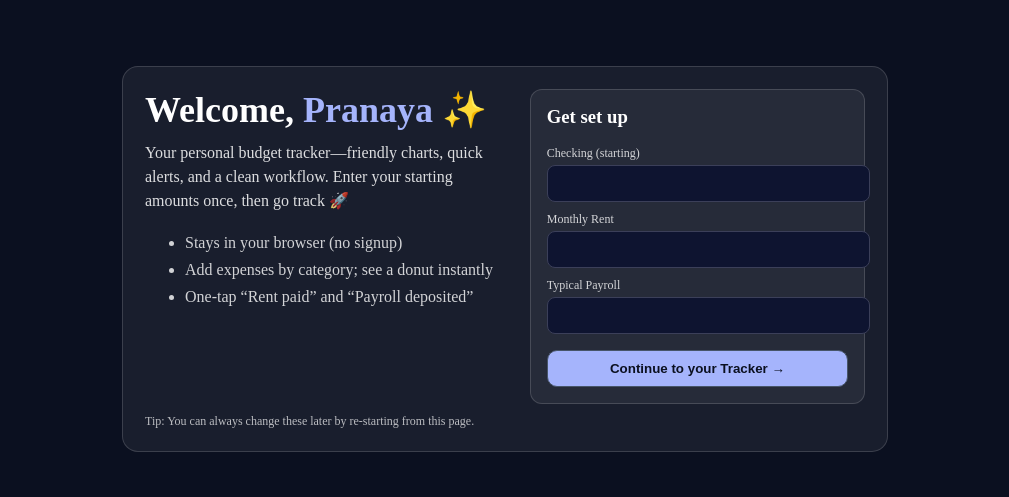
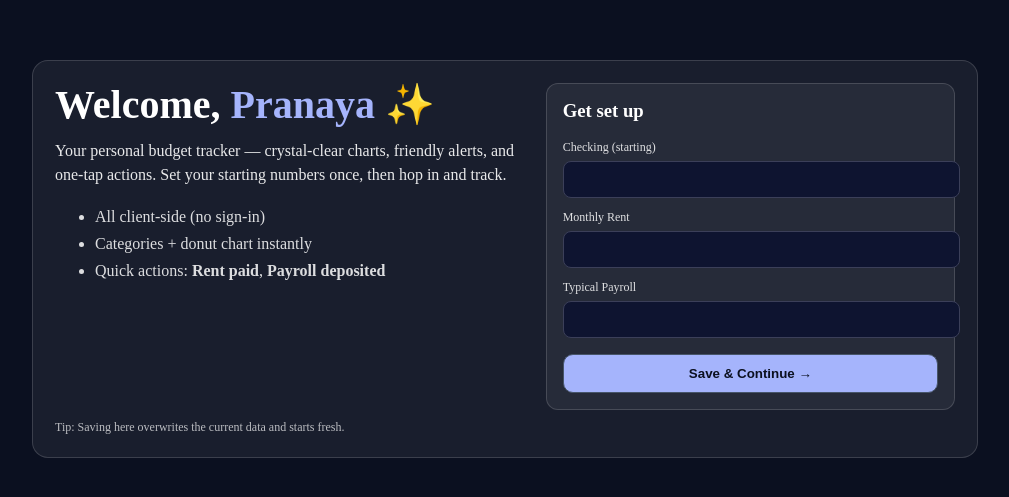
Before and after one commit to pranaya99/money-tracker, a Next.js app in the folder web/: page /welcome in a window 1280 px wide. Shown: the part 141-638 px from the top of the page, without its empty margins (135-1144 px from the left). Built offline with nearby package versions, Linux system fonts and the light colour scheme.

Commit message:
feat: restore landing page + make Rent affect donut; add Reset & Setup

```diff
--- a/web/app/welcome/page.tsx
+++ b/web/app/welcome/page.tsx
@@ -1,25 +1,24 @@
 'use client';
 
+import { useEffect, useState } from 'react';
 import { useRouter } from 'next/navigation';
-import { useEffect, useState } from 'react';
 import { motion } from 'framer-motion';
 
 type Setup = { checking: number; rent: number; payroll: number };
 
+function readDB() {
+  try { return JSON.parse(localStorage.getItem('budgetDB') || 'null'); } catch { return null; }
+}
+
 export default function Welcome() {
   const r = useRouter();
-  const [s, setS] = useState<Setup>({ checking: 0, rent: 0, payroll: 0 });
+  const existing = readDB();
+  const [s, setS] = useState<Setup>({
+    checking: existing?.base?.checking ?? 0,
+    rent: existing?.prefs?.rent ?? 0,
+    payroll: existing?.prefs?.payroll ?? 0,
+  });
   const [err, setErr] = useState('');
-
-  // If already configured, skip to tracker
-  useEffect(() => {
-    try {
-      const db = JSON.parse(localStorage.getItem('budgetDB') || 'null');
-      if (db && db.base && typeof db.base.checking === 'number') {
-        r.replace('/tracker');
-      }
-    } catch {}
-  }, [r]);
 
   function saveAndGo(e: React.FormEvent) {
     e.preventDefault();
@@ -27,13 +26,12 @@ export default function Welcome() {
     const rent = Number(s.rent);
     const payroll = Number(s.payroll);
     if (!checking || !rent || !payroll) {
-      setErr('Please enter all three amounts (numbers only).');
+      setErr('Please enter all three amounts.');
       return;
     }
-
-    // Initialize client DB
+    // Overwrite DB => clean slate
     const db = {
-      base: { checking },                 // immutable base
+      base: { checking },
       txns: [] as { id: string; name: string; amount: number; date: string; category?: string }[],
       expenses: [] as { id: string; name: string; category: string; amount: number; date: string }[],
       alerts: [] as { id: string; kind: string; message: string; created_at: string }[],
@@ -45,63 +43,101 @@ export default function Welcome() {
     r.push('/tracker');
   }
 
-  const label = { fontSize: 12, opacity: 0.8, marginBottom: 4 };
-
   return (
     <main style={{ minHeight: '100vh', display: 'grid', placeItems: 'center', background: '#0b1020', color: 'white' }}>
       <motion.div
-        initial={{ opacity: 0, y: 10 }} animate={{ opacity: 1, y: 0 }} transition={{ duration: 0.5 }}
-        style={{ width: 'min(720px,90vw)', background: 'rgba(255,255,255,0.06)', borderRadius: 16, padding: 22, border: '1px solid rgba(255,255,255,0.15)' }}
+        initial={{ opacity: 0, y: 10 }}
+        animate={{ opacity: 1, y: 0 }}
+        transition={{ duration: 0.5 }}
+        style={{
+          width: 'min(900px,92vw)',
+          background: 'rgba(255,255,255,0.06)',
+          borderRadius: 16,
+          padding: 22,
+          border: '1px solid rgba(255,255,255,0.15)',
+        }}
       >
-        <div style={{ display: 'grid', gridTemplateColumns: '1.1fr 1fr', gap: 16 }}>
+        <div style={{ display: 'grid', gridTemplateColumns: '1.15fr 1fr', gap: 20 }}>
+          {/* Left: hero copy */}
           <div style={{ paddingRight: 10 }}>
-            <h1 style={{ fontWeight: 900, margin: 0, fontSize: 36 }}>
+            <h1 style={{ margin: 0, fontWeight: 900, fontSize: 40, lineHeight: 1.1 }}>
               Welcome, <span style={{ color: '#a5b4fc' }}>Pranaya</span> ✨
             </h1>
-            <p style={{ opacity: 0.85, marginTop: 10, lineHeight: 1.5 }}>
-              Your personal budget tracker—friendly charts, quick alerts, and a clean workflow.
-              Enter your starting amounts once, then go track 🚀
+            <p style={{ opacity: 0.9, marginTop: 12, lineHeight: 1.5, fontSize: 16 }}>
+              Your personal budget tracker — crystal-clear charts, friendly alerts, and one-tap actions.
+              Set your starting numbers once, then hop in and track.
             </p>
-            <ul style={{ opacity: 0.8, lineHeight: 1.7 }}>
-              <li>Stays in your browser (no signup)</li>
-              <li>Add expenses by category; see a donut instantly</li>
-              <li>One-tap “Rent paid” and “Payroll deposited”</li>
+            <ul style={{ opacity: 0.85, lineHeight: 1.7, marginTop: 10 }}>
+              <li>All client-side (no sign-in)</li>
+              <li>Categories + donut chart instantly</li>
+              <li>Quick actions: <strong>Rent paid</strong>, <strong>Payroll deposited</strong></li>
             </ul>
           </div>
 
+          {/* Right: setup form */}
           <form onSubmit={saveAndGo} style={{ background: 'rgba(255,255,255,0.06)', border: '1px solid rgba(255,255,255,0.15)', borderRadius: 12, padding: 16 }}>
             <h3 style={{ marginTop: 0 }}>Get set up</h3>
-            <div style={{ display: 'grid', gap: 10 }}>
-              <label>
-                <div style={label}>Checking (starting)</div>
-                <input type="number" inputMode="decimal" step="0.01"
-                  value={s.checking || ''} onChange={(e) => setS({ ...s, checking: Number(e.target.value) })}
-                  style={{ width: '100%', padding: 10, borderRadius: 8, border: '1px solid #3b3f59', background: '#0e1430', color: 'white' }} required />
-              </label>
-              <label>
-                <div style={label}>Monthly Rent</div>
-                <input type="number" inputMode="decimal" step="0.01"
-                  value={s.rent || ''} onChange={(e) => setS({ ...s, rent: Number(e.target.value) })}
-                  style={{ width: '100%', padding: 10, borderRadius: 8, border: '1px solid #3b3f59', background: '#0e1430', color: 'white' }} required />
-              </label>
-              <label>
-                <div style={label}>Typical Payroll</div>
-                <input type="number" inputMode="decimal" step="0.01"
-                  value={s.payroll || ''} onChange={(e) => setS({ ...s, payroll: Number(e.target.value) })}
-                  style={{ width: '100%', padding: 10, borderRadius: 8, border: '1px solid #3b3f59', background: '#0e1430', color: 'white' }} required />
-              </label>
+            <div style={{ display: 'grid', gap: 12 }}>
+              <Field label="Checking (starting)">
+                <input
+                  type="number" inputMode="decimal" step="0.01" required
+                  value={s.checking || ''} onChange={(e)=>setS({...s, checking: Number(e.target.value)})}
+                  style={inputStyle}
+                />
+              </Field>
+              <Field label="Monthly Rent">
+                <input
+                  type="number" inputMode="decimal" step="0.01" required
+                  value={s.rent || ''} onChange={(e)=>setS({...s, rent: Number(e.target.value)})}
+                  style={inputStyle}
+                />
+              </Field>
+              <Field label="Typical Payroll">
+                <input
+                  type="number" inputMode="decimal" step="0.01" required
+                  value={s.payroll || ''} onChange={(e)=>setS({...s, payroll: Number(e.target.value)})}
+                  style={inputStyle}
+                />
+              </Field>
 
               {err && <div style={{ color: '#fecaca', fontSize: 13 }}>{err}</div>}
 
               <button type="submit"
-                style={{ marginTop: 6, padding: '10px 14px', width: '100%', borderRadius: 10, border: '1px solid #475569', background: '#a5b4fc', color: '#0b1020', fontWeight: 700 }}>
-                Continue to your Tracker →
+                style={{ marginTop: 4, padding: '11px 14px', width: '100%', borderRadius: 10, border: '1px solid #475569', background: '#a5b4fc', color: '#0b1020', fontWeight: 800 }}>
+                Save & Continue →
               </button>
+
+              {existing && (
+                <button type="button" onClick={()=>r.push('/tracker')}
+                  style={{ padding: '9px 14px', width: '100%', borderRadius: 10, border: '1px solid #475569', background: 'transparent', color: 'white' }}>
+                  Continue to tracker (keep current)
+                </button>
+              )}
             </div>
           </form>
         </div>
-        <div style={{ marginTop: 10, opacity: 0.7, fontSize: 12 }}>Tip: You can always change these later by re-starting from this page.</div>
+        <div style={{ marginTop: 10, opacity: 0.7, fontSize: 12 }}>
+          Tip: Saving here overwrites the current data and starts fresh.
+        </div>
       </motion.div>
     </main>
   );
 }
+
+function Field({ label, children }: { label: string; children: React.ReactNode }) {
+  return (
+    <label style={{ display: 'grid', gap: 6 }}>
+      <div style={{ fontSize: 12, opacity: 0.85 }}>{label}</div>
+      {children}
+    </label>
+  );
+}
+
+const inputStyle: React.CSSProperties = {
+  width: '100%',
+  padding: 10,
+  borderRadius: 8,
+  border: '1px solid #3b3f59',
+  background: '#0e1430',
+  color: 'white',
+};
```
Also changed, not shown: web/app/tracker/page.tsx (+59 -40 lines).
